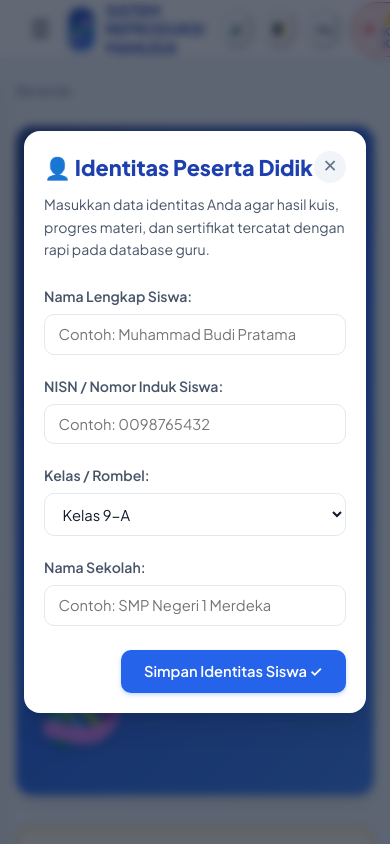
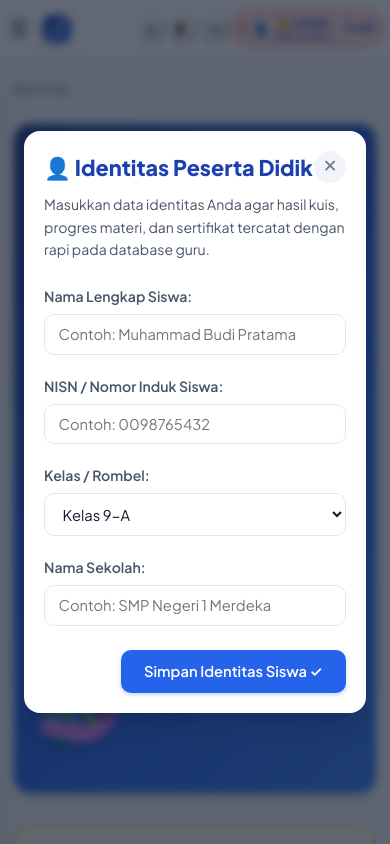
Before and after one commit to rm-zulkifli/mpi-sistem-reproduksi, a plain HTML site: page index.html in a window 390 px wide. Shown: the top 844 px of the page. Drawn offline with Linux system fonts and the light colour scheme.

Commit message:
Add files via upload

```diff
--- a/assets/css/responsive.css
+++ b/assets/css/responsive.css
@@ -54,13 +54,90 @@
 /* Mobile Devices (<= 768px) */
 @media screen and (max-width: 768px) {
   :root {
-    --header-height: 60px;
+    --header-height: 58px;
+  }
+
+  .app-header {
+    height: var(--header-height);
+    padding: 0 0.65rem;
+    gap: 0.4rem;
+    overflow: hidden;
   }
 
   .menu-toggle-btn {
     display: flex;
     align-items: center;
     justify-content: center;
+    padding: 0.3rem;
+    font-size: 1.35rem;
+  }
+
+  .brand-wrapper {
+    gap: 0.45rem;
+  }
+
+  .brand-icon {
+    width: 32px;
+    height: 32px;
+    font-size: 1.05rem;
+    flex-shrink: 0;
+  }
+
+  .brand-text h1 {
+    font-size: 0.85rem;
+    line-height: 1.15;
+    font-weight: 800;
+    white-space: nowrap;
+  }
+
+  .brand-text span {
+    display: none;
+  }
+
+  .header-actions {
+    gap: 0.35rem;
+    flex-shrink: 0;
+  }
+
+  .header-actions .btn-icon {
+    width: 30px;
+    height: 30px;
+    min-width: 30px;
+    font-size: 0.8rem;
+    padding: 0;
+  }
+
+  .user-badge {
+    padding: 0.25rem 0.6rem;
+    gap: 0.35rem;
+    font-size: 0.75rem;
+    flex-shrink: 0;
+  }
+
+  .user-badge .role-indicator {
+    width: 7px;
+    height: 7px;
+    flex-shrink: 0;
+  }
+
+  .user-badge .user-info-text {
+    max-width: 80px;
+  }
+
+  .user-badge span.user-name {
+    max-width: 80px;
+    overflow: hidden;
+    text-overflow: ellipsis;
+    white-space: nowrap;
+    font-size: 0.75rem;
+  }
+
+  .user-badge #header-user-role {
+    max-width: 80px;
+    overflow: hidden;
+    text-overflow: ellipsis;
+    white-space: nowrap;
+    font-size: 0.65rem;
   }
 
   .app-sidebar {
@@ -74,8 +151,9 @@
 
   .app-main {
     margin-left: 0;
+    margin-top: var(--header-height);
     width: 100%;
-    padding: 1.25rem 1rem;
+    padding: 1.25rem 0.85rem;
   }
 
   .hero-banner {
@@ -90,14 +168,6 @@
 
   .hero-subtitle {
     font-size: 0.92rem;
-  }
-
-  .brand-text h1 {
-    font-size: 0.95rem;
-  }
-
-  .brand-text span {
-    display: none;
   }
 
   .modules-grid {
@@ -124,8 +194,86 @@
   }
 }
 
+/* Medium Phones (<= 540px) */
+@media screen and (max-width: 540px) {
+  .brand-text h1 {
+    font-size: 0.78rem;
+    max-width: 110px;
+    overflow: hidden;
+    text-overflow: ellipsis;
+  }
+
+  .header-actions .btn-icon {
+    width: 28px;
+    height: 28px;
+    min-width: 28px;
+    font-size: 0.75rem;
+  }
+
+  .user-badge {
+    padding: 0.25rem 0.45rem;
+  }
+
+  .user-badge .user-info-text {
+    max-width: 65px;
+  }
+}
+
 /* Small Smart Phones (<= 480px) */
 @media screen and (max-width: 480px) {
+  .app-header {
+    padding: 0 0.4rem;
+    gap: 0.25rem;
+  }
+
+  .menu-toggle-btn {
+    padding: 0.2rem;
+    font-size: 1.3rem;
+  }
+
+  .brand-icon {
+    width: 28px;
+    height: 28px;
+    font-size: 0.95rem;
+  }
+
+  /* Di layar HP sempit, sembunyikan judul teks panjang agar tombol aksi & profil muat sempurna */
+  .brand-text h1 {
+    display: none;
+  }
+
+  .header-actions {
+    gap: 0.2rem;
+  }
+
+  .header-actions .btn-icon {
+    width: 28px;
+    height: 28px;
+    min-width: 28px;
+    font-size: 0.75rem;
+  }
+
+  .user-badge {
+    padding: 0.25rem 0.5rem;
+    gap: 0.35rem;
+    border-radius: var(--radius-full);
+  }
+
+  .user-badge .user-avatar-icon {
+    display: inline-block;
+    font-size: 0.82rem;
+  }
+
+  .user-badge .user-info-text {
+    display: none;
+  }
+
+  .user-badge::after {
+    content: "Profil";
+    font-size: 0.72rem;
+    font-weight: 700;
+  }
+
   .hero-cta-group {
     width: 100%;
     flex-direction: column;
@@ -134,11 +282,4 @@
   .hero-cta-group .btn {
     width: 100%;
   }
-
-  .user-badge span.user-name {
-    max-width: 90px;
-    overflow: hidden;
-    text-overflow: ellipsis;
-    white-space: nowrap;
-  }
 }
--- a/assets/css/style.css
+++ b/assets/css/style.css
@@ -168,6 +168,13 @@ body {
   height: 8px;
   border-radius: 50%;
   background: var(--success);
+  flex-shrink: 0;
+}
+
+.user-badge .user-avatar-icon {
+  display: none;
+  font-size: 0.95rem;
+  line-height: 1;
 }
 
 /* Sidebar Navigation */
--- a/index.html
+++ b/index.html
@@ -63,7 +63,8 @@
       <!-- Badge Profil Pengguna (Siswa/Guru) -->
       <div class="user-badge" id="user-profile-badge" title="Klik untuk mengubah data profil siswa">
         <div class="role-indicator"></div>
-        <div style="display: flex; flex-direction: column; text-align: left; line-height: 1.1;">
+        <span class="user-avatar-icon" aria-hidden="true">👤</span>
+        <div class="user-info-text" style="display: flex; flex-direction: column; text-align: left; line-height: 1.1;">
           <span class="user-name" id="header-user-name" style="font-weight: 700;">Siswa Belajar</span>
           <span id="header-user-role" style="font-size: 0.7rem; opacity: 0.85;">Kelas 9-A</span>
         </div>
```
